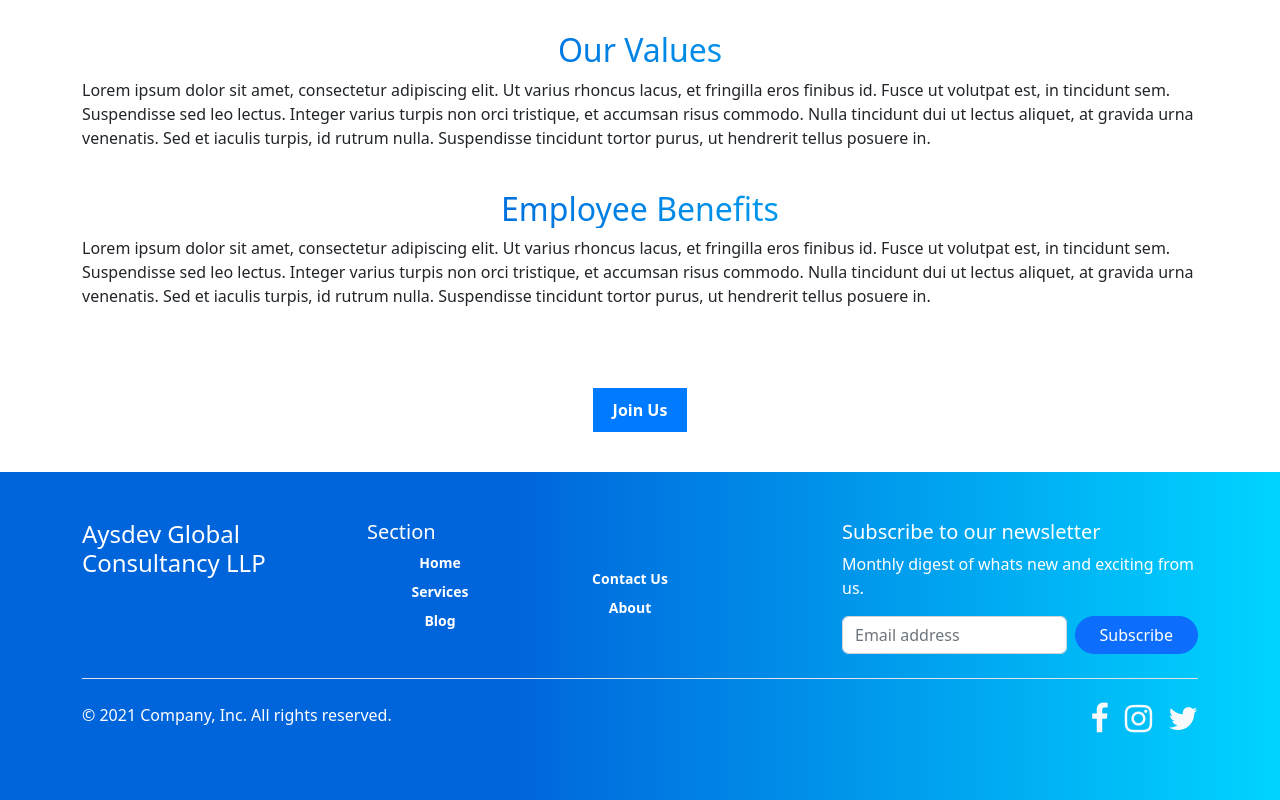
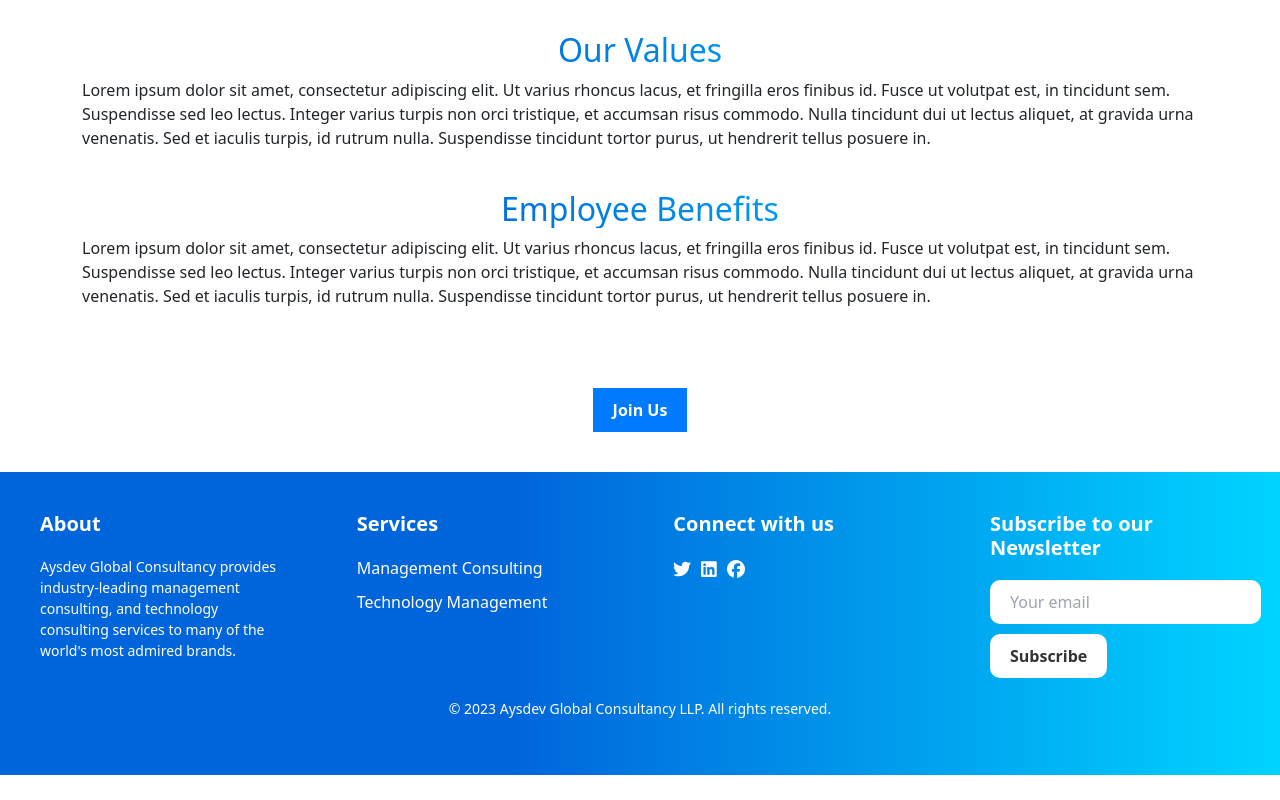
Before and after one commit to deve786/Internship, a React (Create React App) app in the folder mernweb/: page /career in a window 1280 px wide. Shown: the part 909-1709 px from the top of the page. After the commit the page ends 1684 px from the top, so only its background shows below. Built offline with nearby package versions, Linux system fonts and the light colour scheme.

Commit message:
footerFix

```diff
--- a/mernweb/package.json
+++ b/mernweb/package.json
@@ -3,6 +3,8 @@
   "version": "0.1.0",
   "private": true,
   "dependencies": {
+    "@fortawesome/free-brands-svg-icons": "^6.4.0",
+    "@fortawesome/react-fontawesome": "^0.2.0",
     "@sanity/block-content-to-react": "^3.0.0",
     "@sanity/client": "^6.1.1",
     "@testing-library/jest-dom": "^5.16.5",
--- /dev/null
+++ b/mernweb/src/components/Footer.css
@@ -0,0 +1,107 @@
+.footer {
+    background: rgb(0, 101, 219);
+    background: linear-gradient(90deg, rgb(0,101,219) 40%, rgba(0,212,255) 100%);
+    color: #fff;
+    padding: 40px 0;
+
+    width: 100%;
+  }
+
+  .footer-container {
+    display: flex;
+    flex-wrap: wrap;
+    justify-content: space-between;
+    gap: 40px;
+    max-width: 1200px;
+    margin: 0 auto;
+  }
+
+  .footer-column {
+    flex-basis: 20%;
+    max-width: 250px;
+  }
+
+  .footer h3 {
+    font-size: 20px;
+    font-weight: bold;
+    margin-bottom: 20px;
+  }
+
+  .footer p {
+    font-size: 14px;
+    line-height: 1.5;
+  }
+
+  .footer ul {
+    list-style: none;
+    padding: 0;
+    margin: 0;
+  }
+
+  .footer ul li {
+    margin-bottom: 10px;
+  }
+
+  .social-icons {
+    display: flex;
+    gap: 10px;
+  }
+
+  .social-icons a {
+    color: #fff;
+    font-size: 18px;
+    text-decoration: none;
+  }
+
+  .social-icons a:hover {
+    color: #ccc;
+  }
+
+  .footer-bottom {
+    /* border-top: 1px solid #777; */
+    padding-top: 20px;
+    text-align: center;
+    font-size: 12px;
+  }
+
+  .form-input {
+    display: flex;
+    align-items: center;
+    gap: 10px;
+  }
+
+  .form-input input[type="email"] {
+    width: 100%;
+    padding: 10px;
+    border-radius: 100px;
+    border: none;
+    outline: none;
+  }
+
+  .footer-column button {
+    background-color: #fff;
+    color: #333;
+    padding: 10px 20px;
+    border-radius: 10px; /* Updated: Changed to round pill shape */
+     border: none;
+    cursor: pointer;
+    margin-top: 10px;
+  }
+
+  .footer-column input{
+    background-color: #fff;
+    color: #333;
+    padding: 10px 20px;
+    border-radius: 10px; /* Updated: Changed to round pill shape */
+     border: none;
+
+  }
+
+  .footer-column button:hover{
+    background: linear-gradient(90deg, rgb(0,101,219) 20%, rgba(0,212,255) 100%);
+    transition: .5s;
+  }
+  .footer-column a{
+    color: #fff;
+    text-decoration: none;
+  }
--- a/mernweb/src/components/Footer.jsx
+++ b/mernweb/src/components/Footer.jsx
@@ -1,115 +1,114 @@
-import React from "react";
-import { NavLink } from "react-router-dom";
+import React, { useState } from 'react';
+import { FontAwesomeIcon } from '@fortawesome/react-fontawesome';
+import { faTwitter, faLinkedin, faFacebook } from '@fortawesome/free-brands-svg-icons';
+import './Footer.css'
 
 const Footer = () => {
-    return(
-        <div>
-            <footer className="footer text-white">
-                <div className="container">
-                    <footer className="py-5">
-                        <div className="row">
-                            <div className="col-3">
-                                <h4>Aysdev  Global Consultancy LLP</h4>
-                            </div>
-                            <div className="col-2">
-                                <h5>Section</h5>
-                                <ul className="nav flex-column">
-                                    <li className="nav-item mb-2">
-                                        <NavLink to="/" className="nav-link p-0 text-white">
-                                            Home
-                                        </NavLink>
-                                    </li>
-                                    <li className="nav-item mb-2">
-                                        <NavLink to="/services" className="nav-link p-0 text-white">
-                                            Services
-                                        </NavLink>
-                                    </li>
-                                    <li className="nav-item mb-2">
-                                        <NavLink to="/blog" className="nav-link p-0 text-white">
-                                            Blog
-                                        </NavLink>
-                                    </li>
-                                    {/* <li className="nav-item mb-2">
-                                        <NavLink to="#" className="nav-link p-0 text-white">
-                                            FAQs
-                                        </NavLink>
-                                    </li>
-                                    <li className="nav-item mb-2">
-                                        <NavLink to="/about" className="nav-link p-0 text-white">
-                                            About
-                                        </NavLink>
-                                    </li> */}
-                                </ul>
-                            </div>
-                            <div className="col-2">
-                                <br />
-                                <br />
-                                {/* <h5>Section</h5> */}
-                                <ul className="nav flex-column">
-                                    {/* <li className="nav-item mb-2">
-                                        <NavLink to="/" className="nav-link p-0 text-white">
-                                            Home
-                                        </NavLink>
-                                    </li>
-                                    <li className="nav-item mb-2">
-                                        <NavLink to="/services" className="nav-link p-0 text-white">
-                                            Services
-                                        </NavLink>
-                                    </li>
-                                    <li className="nav-item mb-2">
-                                        <NavLink to="/blog" className="nav-link p-0 text-white">
-                                            Blog
-                                        </NavLink>
-                                    </li> */}
-                                    <li className="nav-item mb-2">
-                                        <NavLink to="/contact" className="nav-link p-0 text-white">
-                                            Contact Us
-                                        </NavLink>
-                                    </li>
-                                    <li className="nav-item mb-2">
-                                        <NavLink to="/about" className="nav-link p-0 text-white">
-                                            About
-                                        </NavLink>
-                                    </li>
-                                </ul>
-                            </div>
-                            <div className="col-4 offset-1">
-                                <form>
-                                    <h5>Subscribe to our newsletter</h5>
-                                    <p>Monthly digest of whats new and exciting from us.</p>
-                                    <div className="d-flex w-100 gap-2">
-                                        <label htmlFor="newsletter1" className="visually-hidden">
-                                            Email address
-                                        </label>
-                                        <input
-                                        id="newsletter1"
-                                        type="text"
-                                        className="form-control"
-                                        placeholder="Email address"/>
-                                        <button className="btn btn-primary rounded-pill px-4"
-                                        type="button">Subscribe</button>
-                                    </div>
-                                </form>
-                            </div>
+  const [email, setEmail] = useState('');
 
-                        </div>
-                        <div className="d-flex justify-content-between pt-4 mt-4 border-top">
-                            <p>© 2021 Company, Inc. All rights reserved.</p>
-                            <ul className="list-unstyled d-flex">
-                                <li className="ms-3"><NavLink className="link-light" to="#"><i className="fa fa-facebook fa-2x"></i></NavLink></li>
-                                <li className="ms-3"><NavLink className="link-light" to="#"><i className="fa fa-instagram fa-2x"></i></NavLink></li>
-                                <li className="ms-3"><NavLink className="link-light" to="#"><i className="fa fa-twitter fa-2x"></i></NavLink></li>
-                            </ul>
-                        </div>
+  const handleEmailChange = (e) => {
+    setEmail(e.target.value);
+  };
 
-                    </footer>
+  const handleSubmit = (e) => {
+    e.preventDefault();
+    // Perform subscription logic with the email value
+    console.log('Subscribing email:', email);
+    setEmail('');
+  };
 
+  return React.createElement(
+    'footer',
+    { className: 'footer' },
+    React.createElement(
+      'div',
+      { className: 'footer-container' },
+      React.createElement(
+        'div',
+        { className: 'footer-column' },
+        React.createElement('h3', null, 'About'),
+        React.createElement(
+          'p',
+          null,
+          'Aysdev Global Consultancy provides industry-leading management consulting, and technology consulting  services to many of the world\'s most admired brands.'
+        )
+      ),
+      React.createElement(
+        'div',
+        { className: 'footer-column' },
+        React.createElement('h3', null, 'Services'),
+        React.createElement(
+          'ul',
+          null,
+          React.createElement(
+            'li',
+            null,
+            React.createElement('a', { href: '/', rel: 'noopener noreferrer' },
+             ' Management Consulting'
+            )
+          ),
+          React.createElement(
+            'li',
+            null,
+            React.createElement('a', { href: '/',  rel: 'noopener noreferrer' },
+              'Technology Management'
+            )
+          ),
 
-                </div>
-            </footer>
-
-        </div>
-    );
-}
+          // React.createElement('a',{ href: '/', rel: 'noopener noreferrer' } , 'Management Consulting'),
+          // React.createElement('a', { href: '/', rel: 'noopener noreferrer' }, 'Technology Consulting'),
+        //   React.createElement('li', null, 'Tax'),
+        //   React.createElement('li', null, 'Advisory')
+        )
+      ),
+      React.createElement(
+        'div',
+        { className: 'footer-column' },
+        React.createElement('h3', null, 'Connect with us'),
+        React.createElement(
+          'ul',
+          { className: 'social-icons' },
+          React.createElement(
+            'li',
+            null,
+            React.createElement('a', { href: 'https://twitter.com/aysdev', target: '_blank', rel: 'noopener noreferrer' },
+              React.createElement(FontAwesomeIcon, { icon: faTwitter })
+            )
+          ),
+          React.createElement(
+            'li',
+            null,
+            React.createElement('a', { href: 'https://in.linkedin.com/company/aysdev-global-consultancy-llp?original_referer=https%3A%2F%2Fwww.google.com%2F', target: '_blank', rel: 'noopener noreferrer' },
+              React.createElement(FontAwesomeIcon, { icon: faLinkedin })
+            )
+          ),
+          React.createElement(
+            'li',
+            null,
+            React.createElement('a', { href: 'https://www.facebook.com/pages/Aysdev-Global-Consultancy-LLP/1988211104814110/', target: '_blank', rel: 'noopener noreferrer' },
+              React.createElement(FontAwesomeIcon, { icon: faFacebook })
+            )
+          )
+        )
+      ),
+      React.createElement(
+        'div',
+        { className: 'footer-column' },
+        React.createElement('h3', null, 'Subscribe to our Newsletter'),
+        React.createElement(
+          'form',
+          { onSubmit: handleSubmit },
+          React.createElement('input', { type: 'email', placeholder: 'Your email', value: email, onChange: handleEmailChange, required: true }),
+          React.createElement('button', { type: 'submit' }, 'Subscribe')
+        )
+      )
+    ),
+    React.createElement(
+      'div',
+      { className: 'footer-bottom' },
+      React.createElement('p', null, '\xA9 ', new Date().getFullYear(), ' Aysdev Global Consultancy LLP. All rights reserved.')
+    )
+  );
+};
 
 export default Footer;
```
Also changed, not shown: 1 other file (tests, documents, lock files or other folders).
